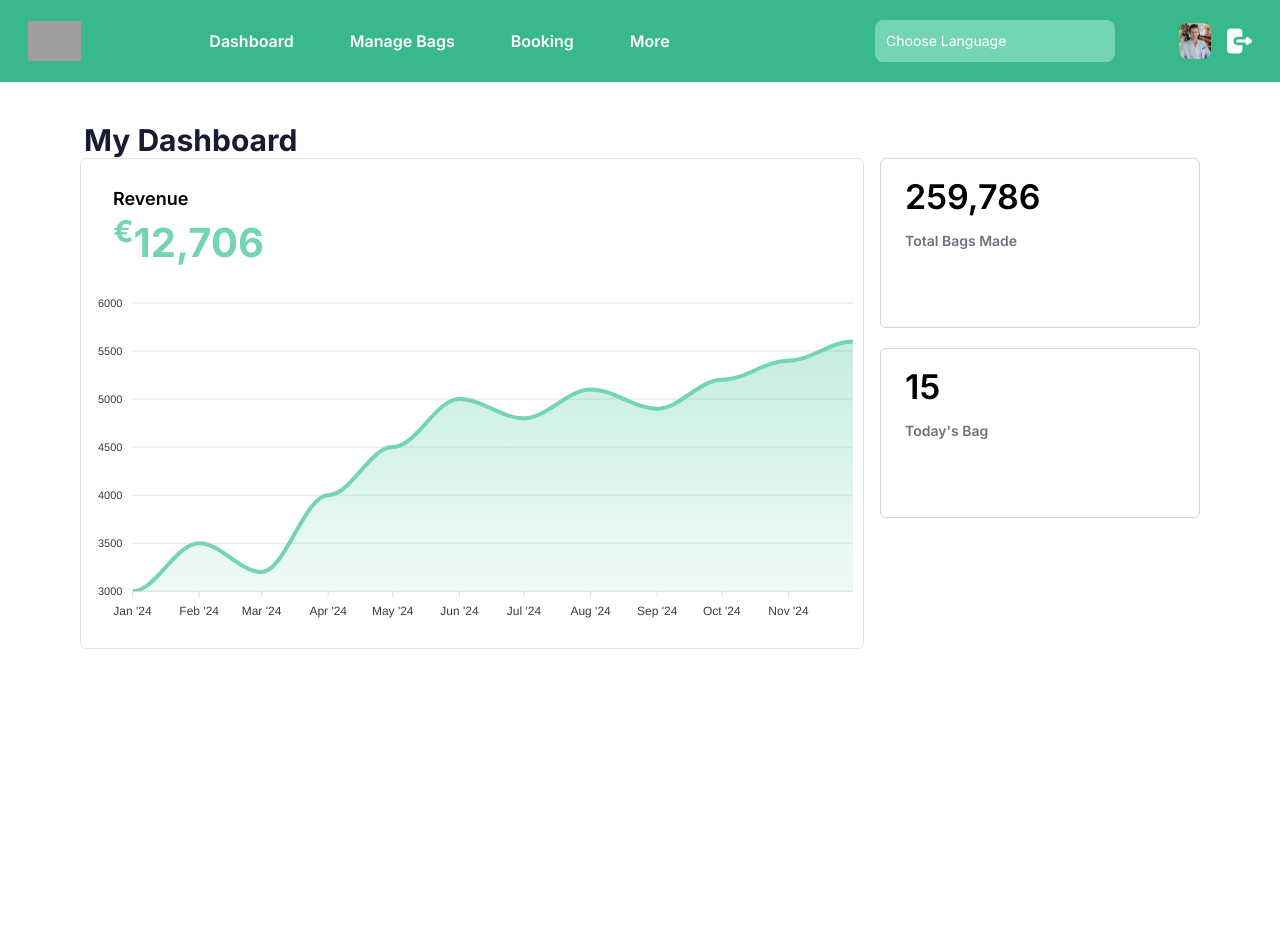
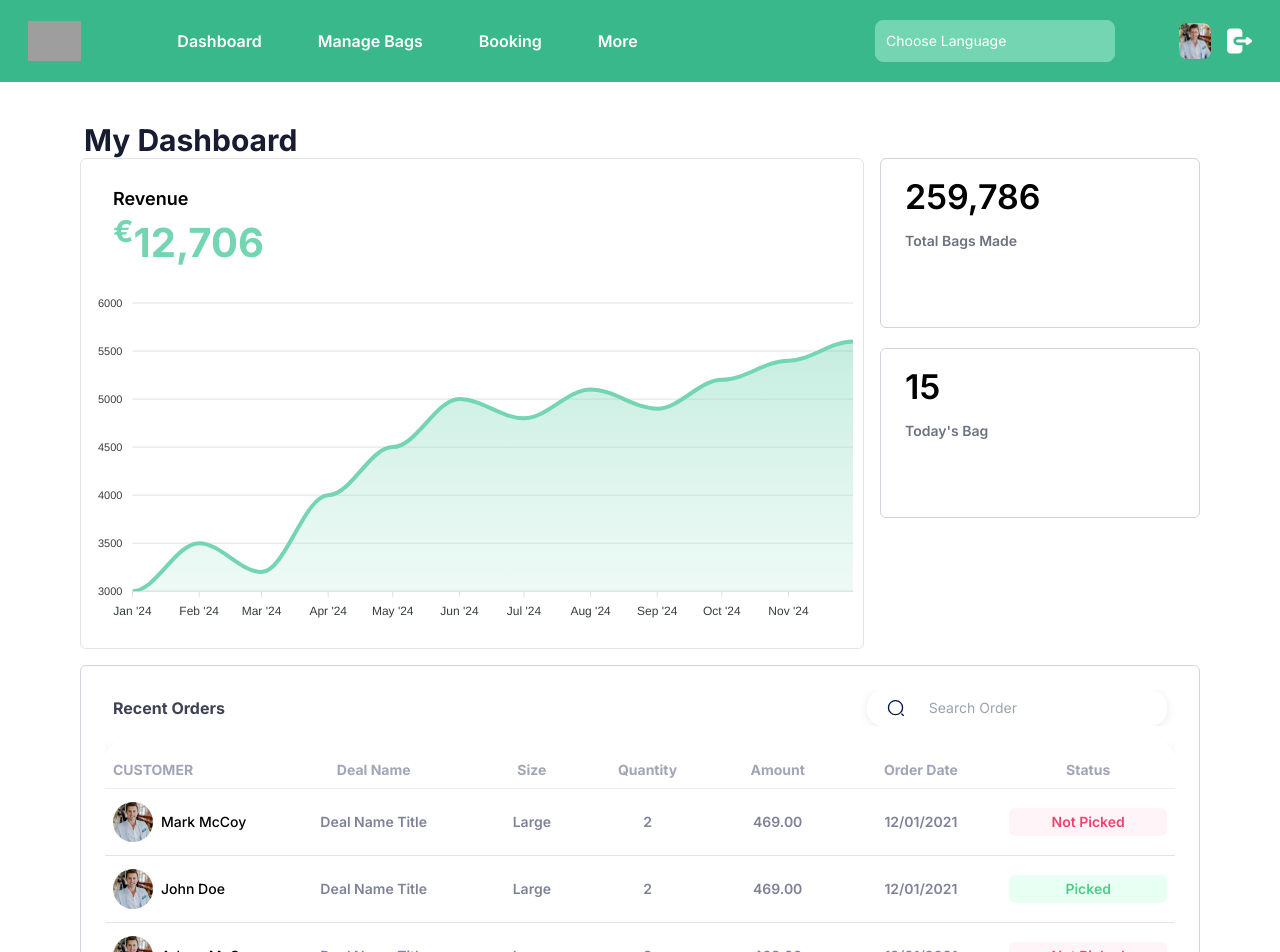
Before and after one commit to plenti-code-handler/vendor-web-app, a Next.js app: page /bussiness in a window 1280 px wide. Shown: the top 952 px of the page. Before the commit the page ends 800 px from the top, so only its background shows below. Built offline with nearby package versions, Linux system fonts and the light colour scheme; grey boxes are pictures that could not be loaded.

Commit message:
Completed Business Dashboard

```diff
--- a/app/(main)/bussiness/page.jsx
+++ b/app/(main)/bussiness/page.jsx
@@ -1,10 +1,14 @@
 import React from "react";
 import RenderStats from "../../../components/sections/bussiness/dashboard/RenderStats";
+import RecentOrders from "../../../components/sections/bussiness/dashboard/RecentOrders";
 
 const Page = () => {
   return (
-    <div className="flex flex-col lg:flex-row lg:space-x-4 space-y-4 lg:space-y-0">
-      <RenderStats />
+    <div className="flex flex-col">
+      <div className="flex flex-col lg:flex-row lg:space-x-4 space-y-4 lg:space-y-0">
+        <RenderStats />
+      </div>
+      <RecentOrders />
     </div>
   );
 };
--- /dev/null
+++ b/components/fields/SearchField.jsx
@@ -0,0 +1,31 @@
+"use client";
+import { searchSvg } from "../../svgs";
+import React, { useState } from "react";
+
+const SearchField = () => {
+  const [search, setSearch] = useState("");
+
+  const handleSearchChange = (e) => {
+    setSearch(e.target.value);
+  };
+
+  return (
+    <div
+      className="flex w-full max-w-[300px] items-center gap-x-2 rounded-2xl bg-white px-5"
+      style={{
+        boxShadow: "0px 1.999px 7.994px 0px rgba(153, 153, 153, 0.20)",
+      }}
+    >
+      {searchSvg}
+      <input
+        type="text"
+        placeholder="Search Order"
+        value={search}
+        onChange={handleSearchChange}
+        className="bg-secondaryBackground w-full rounded-full p-2 pl-4 text-sm text-black text-opacity-45 placeholder:text-sm focus:outline-none"
+      />
+    </div>
+  );
+};
+
+export default SearchField;
--- a/components/layouts/Header.jsx
+++ b/components/layouts/Header.jsx
@@ -18,9 +18,12 @@ const Header = () => {
           <img
             alt="Foodie Finder Logo"
             src="https://firebasestorage.googleapis.com/v0/b/foodie-finder-ee1d8.appspot.com/o/app_logo.png?alt=media&token=8e779e74-bdc7-4dc6-8634-55a30110bc98"
-            className="h-10 w-auto mr-16 pr-16"
+            className="h-10 w-auto mr-16 pr-8"
           />
           <div className="flex lg:hidden">
+            <div className="mr-2 pr-0 h-9 w-8 overflow-hidden">
+              <img src="/User.png" alt="User" className="rounded-lg" />
+            </div>
             <button
               onClick={toggleMenu}
               className="text-gray-900 hover:text-gray-700 focus:outline-none"
@@ -31,33 +34,39 @@ const Header = () => {
           <nav
             className={`${
               isMenuOpen ? "block" : "hidden"
-            } absolute top-16 left-0 w-full bg-main font-base shadow-md lg:static lg:block lg:bg-transparent lg:shadow-none`}
+            } absolute top-16 left-0 w-full h-full bg-main font-base shadow-md transition-transform transform ${
+              isMenuOpen ? "translate-y-0" : "-translate-y-full"
+            } lg:static lg:block lg:bg-transparent lg:shadow-none lg:translate-y-0`}
+            style={{ zIndex: 1000 }}
           >
             <div className="flex flex-col lg:flex-row lg:gap-x-14 p-6 lg:p-0">
               <Link
                 href="/bussiness"
-                className="text-base font-semibold leading-6 text-black lg:text-textLight hover:underline transition-all"
+                className="text-base font-semibold leading-6 text-white lg:text-textLight hover:underline transition-all"
               >
                 Dashboard
               </Link>
               <Link
                 href="#"
-                className="text-base font-semibold leading-6 text-black lg:text-textLight hover:underline transition-all"
+                className="text-base font-semibold leading-6 text-white lg:text-textLight hover:underline transition-all"
               >
                 Manage Bags
               </Link>
               <Link
                 href="#"
-                className="text-base font-semibold leading-6 text-black lg:text-textLight hover:underline transition-all"
+                className="text-base font-semibold leading-6 text-white lg:text-textLight hover:underline transition-all"
               >
                 Booking
               </Link>
               <Link
                 href="#"
-                className="text-base font-semibold leading-6 text-black lg:text-textLight hover:underline transition-all"
+                className="text-base font-semibold leading-6 text-white lg:text-textLight hover:underline transition-all"
               >
                 More
               </Link>
+              <div className="flex flex-col lg:hidden mt-4 mr-8">
+                <LanguageDropdown />
+              </div>
             </div>
           </nav>
           <div className="hidden lg:flex items-center gap-x-4">
@@ -71,6 +80,20 @@ const Header = () => {
           </div>
         </div>
       </header>
+      <style jsx>{`
+        @media (max-width: 1024px) {
+          nav a {
+            color: white;
+          }
+          nav {
+            height: 100vh;
+          }
+          nav div {
+            height: 100%;
+            justify-content: space-between;
+          }
+        }
+      `}</style>
     </>
   );
 };
--- /dev/null
+++ b/components/sections/bussiness/dashboard/RecentOrders.jsx
@@ -0,0 +1,101 @@
+"use client";
+import React from "react";
+import Image from "next/image";
+import TableUpper from "./TableUpper";
+import { users } from "../../../../lib/constant_data";
+
+const RecentOrders = (props) => {
+  return (
+    <div className="mt-4 w-full border border-gray-300 rounded-md p-6">
+      <TableUpper />
+      <div className="no-scrollbar w-full  overflow-y-hidden">
+        <table
+          className="w-full table-auto truncate overflow-hidden rounded-2xl bg-white"
+          style={{ boxShadow: "0px 4px 10px 0px rgba(0, 0, 0, 0.10)" }}
+        >
+          <thead>
+            <tr className="border-b-[1px] border-grayOne border-opacity-20 text-sm font-semibold text-grayOne">
+              <th className="pb-[8px] pl-2 pt-[18px] text-left w-[14.28%]">
+                CUSTOMER
+              </th>
+              <th className="pb-[8px] px-2 pt-[18px] text-center">Deal Name</th>
+              <th className="pb-[8px] px-2 pt-[18px] text-center">Size</th>
+              <th className="pb-[8px] px-2 pt-[18px] text-center">Quantity</th>
+              <th className="pb-[8px] px-2 pt-[18px] text-center">Amount</th>
+              <th className="pb-[8px] px-2 pt-[18px] text-center">
+                Order Date
+              </th>
+              <th className="pb-[8px] px-2 pt-[18px] text-center">Status</th>
+            </tr>
+          </thead>
+          <tbody>
+            {users.map((user, index) => (
+              <tr
+                key={index}
+                className="cursor-pointer border-b-[1px] border-[#E4E4E4] hover:bg-[#f8f7f7]"
+              >
+                <td className="truncate pl-2 pr-2 w-[14.28%]">
+                  <div className="py-3">
+                    <div className="flex flex-row items-center gap-x-2">
+                      <div className="flex h-[40px] w-[40px] items-center justify-center overflow-hidden rounded-full">
+                        <Image
+                          src="/User.png"
+                          alt="GetSpouse Logo"
+                          className="h-full w-full object-cover"
+                          width={40}
+                          height={40}
+                          priority
+                        />
+                      </div>
+                      <div className="flex flex-col gap-y-1">
+                        <p className="text-sm font-medium">{user.name}</p>
+                      </div>
+                    </div>
+                  </div>
+                </td>
+                <td className="truncate text-center px-2">
+                  <p className="text-sm font-semibold text-grayThree">
+                    {user.dealName}
+                  </p>
+                </td>
+                <td className="truncate text-center px-2">
+                  <p className="text-sm font-semibold text-grayThree">
+                    {user.size}
+                  </p>
+                </td>
+                <td className="truncate text-center px-2">
+                  <p className="text-sm font-semibold text-grayThree">
+                    {user.quantity}
+                  </p>
+                </td>
+                <td className="truncate text-center px-2">
+                  <p className="text-sm font-semibold text-grayThree">
+                    {user.amount}
+                  </p>
+                </td>
+                <td className="truncate text-center px-2">
+                  <p className="text-sm font-semibold text-grayThree">
+                    {user.orderDate}
+                  </p>
+                </td>
+                <td className="truncate text-center px-2">
+                  <div
+                    className={`mx-auto ${
+                      user.status.toLowerCase() == "picked"
+                        ? "bg-pickedBg text-pickedText"
+                        : "bg-notPickedBg text-notPickedText"
+                    } font-semibold p-1 rounded-md text-sm`}
+                  >
+                    <p>{user.status}</p>
+                  </div>
+                </td>
+              </tr>
+            ))}
+          </tbody>
+        </table>
+      </div>
+    </div>
+  );
+};
+
+export default RecentOrders;
--- a/components/sections/bussiness/dashboard/RenderStats.jsx
+++ b/components/sections/bussiness/dashboard/RenderStats.jsx
@@ -30,10 +30,10 @@ const RenderStats = () => {
     </>
   ) : (
     <>
-      <div className="flex-1 lg:flex-[0_0_70%]">
+      <div className="flex-1 lg:flex-[0_0_70%] lg:flex-row">
         <RevenueChart />
       </div>
-      <div className="flex-1 lg:flex-[0_0_30%]">
+      <div className="flex-1 lg:flex-[0_0_30%] lg:flex-row">
         {isSmallDevice ? <StatSlider /> : <CardsRow />}
       </div>
     </>
--- /dev/null
+++ b/components/sections/bussiness/dashboard/TableUpper.jsx
@@ -0,0 +1,13 @@
+import SearchField from "../../../fields/SearchField";
+import React from "react";
+
+const TableUpper = () => {
+  return (
+    <div className="flex justify-between items-center mb-4 px-2 truncate">
+      <p className="text-[16px] font-bold text-blackTwo">Recent Orders</p>
+      <SearchField />
+    </div>
+  );
+};
+
+export default TableUpper;
--- /dev/null
+++ b/lib/constant_data.js
@@ -0,0 +1,62 @@
+export const users = [
+  {
+    id: "12uda8131nae",
+    name: "Mark McCoy",
+    dealName: "Deal Name Title",
+    size: "Large",
+    quantity: "2",
+    amount: "469.00",
+    orderDate: "12/01/2021",
+    status: "Not Picked",
+  },
+  {
+    id: "61uda85g1nae",
+    name: "John Doe",
+    dealName: "Deal Name Title",
+    size: "Large",
+    quantity: "2",
+    amount: "469.00",
+    orderDate: "12/01/2021",
+    status: "Picked",
+  },
+  {
+    id: "41uda312nnsdae",
+    name: "Arlene McCoy",
+    dealName: "Deal Name Title",
+    size: "Large",
+    quantity: "2",
+    amount: "469.00",
+    orderDate: "12/01/2021",
+    status: "Not Picked",
+  },
+  {
+    id: "12uda813sf1nae",
+    name: "Mark McCoy",
+    dealName: "Deal Name Title",
+    size: "Large",
+    quantity: "2",
+    amount: "469.00",
+    orderDate: "12/01/2021",
+    status: "Not Picked",
+  },
+  {
+    id: "61uda85gdfs1nae",
+    name: "John Doe",
+    dealName: "Deal Name Title",
+    size: "Large",
+    quantity: "2",
+    amount: "469.00",
+    orderDate: "12/01/2021",
+    status: "Picked",
+  },
+  {
+    id: "41uda312nnsasdae",
+    name: "Arlene McCoy",
+    dealName: "Deal Name Title",
+    size: "Large",
+    quantity: "2",
+    amount: "469.00",
+    orderDate: "12/01/2021",
+    status: "Not Picked",
+  },
+];
--- a/svgs.js
+++ b/svgs.js
@@ -570,7 +570,7 @@ export const rightArrowSvg = (
   >
     <path
       d="M6.35693 5.49902L2.07122 9.78474C1.92836 9.92759 1.78551 9.99902 1.57122 9.99902C1.35693 9.99902 1.21408 9.92759 1.07122 9.78474C0.785505 9.49902 0.785505 9.07045 1.07122 8.78474L4.85693 4.99902L1.07122 1.21331C0.785505 0.927595 0.785505 0.499023 1.07122 0.213309C1.35693 -0.0724051 1.78551 -0.0724051 2.07122 0.213309L6.35693 4.49902C6.64265 4.78474 6.64265 5.21331 6.35693 5.49902Z"
-      fill="currentColor"
+      fill="black"
     />
   </svg>
 );
```
Also changed, not shown: tailwind.config.js (+6 -3 lines).
